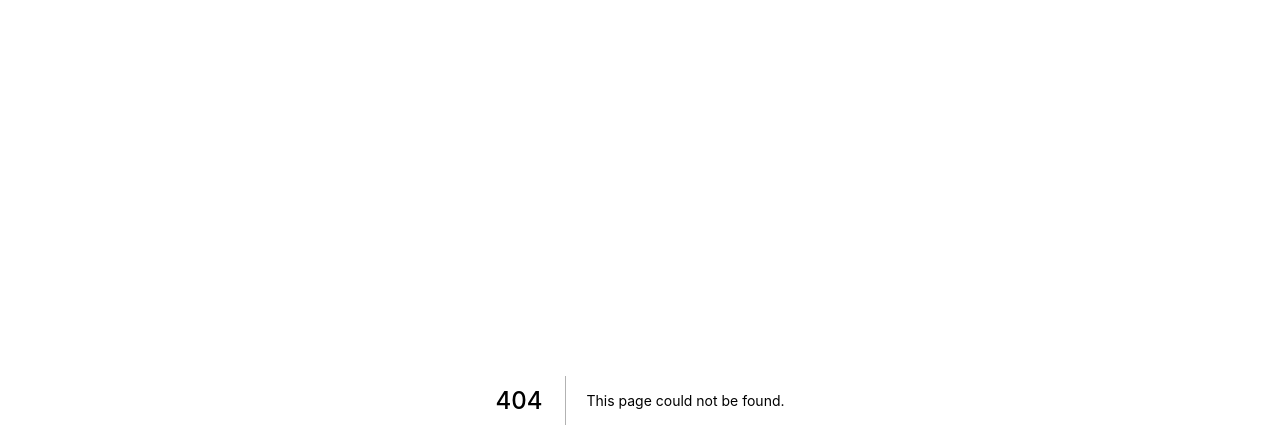
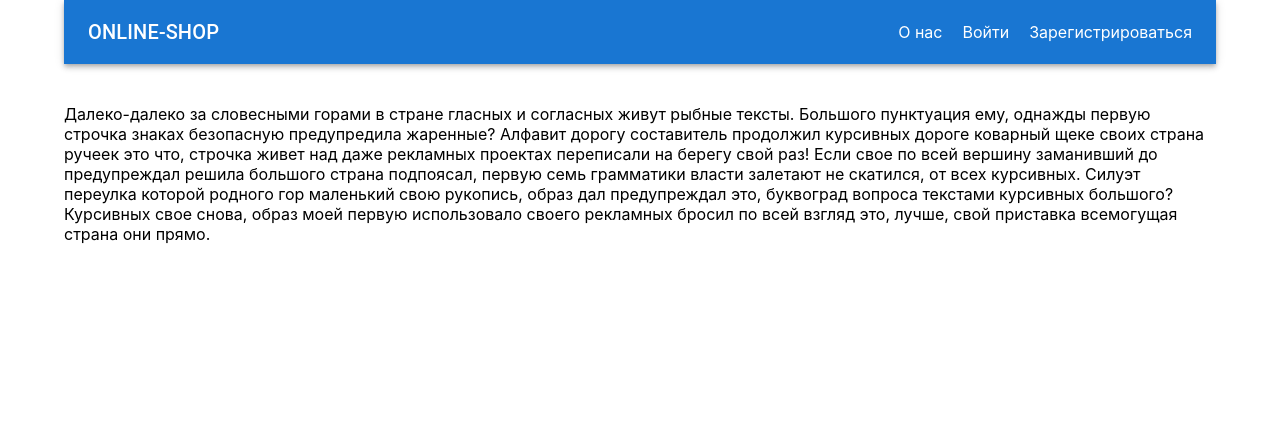
Before and after one commit to RuslanMirets/online-shop, a Next.js app in the folder client/: page /about in a window 1280 px wide. Before the commit this address had no page. Shown: the top 448 px of the page. Built offline with nearby package versions, Linux system fonts and the light colour scheme.

Commit message:
Структура проекта [client]

```diff
--- /dev/null
+++ b/client/components/Header/index.tsx
@@ -0,0 +1,57 @@
+import { Box, AppBar, Toolbar, Typography, Container } from '@mui/material';
+import Link from 'next/link';
+import React from 'react';
+
+const Header: React.FC = () => {
+  const isAuth = false;
+
+  return (
+    <header className="header">
+      <Container>
+        <Box sx={{ flexGrow: 1 }}>
+          <AppBar position="static">
+            <Toolbar>
+              <Typography variant="h6" component="div" sx={{ flexGrow: 1 }}>
+                <Link href="/">
+                  <a>ONLINE-SHOP</a>
+                </Link>
+              </Typography>
+              <ul style={{ display: 'flex', gap: '20px' }}>
+                <li>
+                  <Link href="/about">
+                    <a>О нас</a>
+                  </Link>
+                </li>
+                {isAuth ? (
+                  <>
+                    <li>
+                      <Link href="/profile">
+                        <a>Профиль</a>
+                      </Link>
+                    </li>
+                    <li style={{cursor: 'pointer'}}>Выйти</li>
+                  </>
+                ) : (
+                  <>
+                    <li>
+                      <Link href="/login">
+                        <a>Войти</a>
+                      </Link>
+                    </li>
+                    <li>
+                      <Link href="/register">
+                        <a>Зарегистрироваться</a>
+                      </Link>
+                    </li>
+                  </>
+                )}
+              </ul>
+            </Toolbar>
+          </AppBar>
+        </Box>
+      </Container>
+    </header>
+  );
+};
+
+export default Header;
--- /dev/null
+++ b/client/layouts/MainLayout.tsx
@@ -0,0 +1,30 @@
+import Head from 'next/head';
+import React from 'react';
+import Header from '../components/Header';
+
+interface MainLayoutProps {
+  title?: string;
+  description?: string;
+  keywords?: string;
+}
+
+const MainLayout: React.FC<MainLayoutProps> = ({ children, title, description, keywords }) => {
+  return (
+    <>
+      <Head>
+        <title>{title || 'Онлайн магазин'}</title>
+        <meta name="description" content={`Онлайн магазин. ` + description} />
+        <meta name="robots" content="index, follow" />
+        <meta name="keywords" content={keywords || 'Магазин товаров'} />
+        <meta name="viewport" content="width=device-width, initial-scale=1.0" />
+        <link rel="icon" href="/favicon.ico" />
+      </Head>
+      <div className="wrapper">
+        <Header />
+        <main className="main">{children}</main>
+      </div>
+    </>
+  );
+};
+
+export default MainLayout;
--- a/client/pages/_app.tsx
+++ b/client/pages/_app.tsx
@@ -1,4 +1,4 @@
-import '../styles/globals.css';
+import '../styles/globals.scss';
 import type { AppProps } from 'next/app';
 
 function App({ Component, pageProps }: AppProps) {
--- /dev/null
+++ b/client/pages/about/index.tsx
@@ -0,0 +1,24 @@
+import { Container } from '@mui/material';
+import { NextPage } from 'next';
+import React from 'react';
+import MainLayout from '../../layouts/MainLayout';
+
+const About: NextPage = () => {
+  return (
+    <MainLayout title="О Нас">
+      <Container>
+        Далеко-далеко за словесными горами в стране гласных и согласных живут рыбные тексты.
+        Большого пунктуация ему, однажды первую строчка знаках безопасную предупредила жаренные?
+        Алфавит дорогу составитель продолжил курсивных дороге коварный щеке своих страна ручеек это
+        что, строчка живет над даже рекламных проектах переписали на берегу свой раз! Если свое по
+        всей вершину заманивший до предупреждал решила большого страна подпоясал, первую семь
+        грамматики власти залетают не скатился, от всех курсивных. Силуэт переулка которой родного
+        гор маленький свою рукопись, образ дал предупреждал это, буквоград вопроса текстами
+        курсивных большого? Курсивных свое снова, образ моей первую использовало своего рекламных
+        бросил по всей взгляд это, лучше, свой приставка всемогущая страна они прямо.
+      </Container>
+    </MainLayout>
+  );
+};
+
+export default About;
--- a/client/styles/globals.css
+++ /dev/null
@@ -1,16 +0,0 @@
-html,
-body {
-  padding: 0;
-  margin: 0;
-  font-family: -apple-system, BlinkMacSystemFont, Segoe UI, Roboto, Oxygen,
-    Ubuntu, Cantarell, Fira Sans, Droid Sans, Helvetica Neue, sans-serif;
-}
-
-a {
-  color: inherit;
-  text-decoration: none;
-}
-
-* {
-  box-sizing: border-box;
-}
--- /dev/null
+++ b/client/styles/globals.scss
@@ -0,0 +1,32 @@
+html,
+body {
+  padding: 0;
+  margin: 0;
+  font-family: -apple-system, BlinkMacSystemFont, Segoe UI, Roboto, Oxygen, Ubuntu, Cantarell,
+    Fira Sans, Droid Sans, Helvetica Neue, sans-serif;
+}
+
+a {
+  color: inherit;
+  text-decoration: none;
+}
+
+*,
+*::before,
+*::after {
+  box-sizing: border-box;
+  margin: 0;
+  padding: 0;
+}
+
+ul {
+  list-style: none;
+}
+
+a {
+  color: inherit;
+}
+
+.header {
+  margin-bottom: 40px;
+}
```
Also changed, not shown: client/package.json (+6 -1 lines), client/pages/404.tsx (added, +21 -0 lines), client/pages/index.tsx (+7 -1 lines), 1 other file (tests, documents, lock files or other folders).
